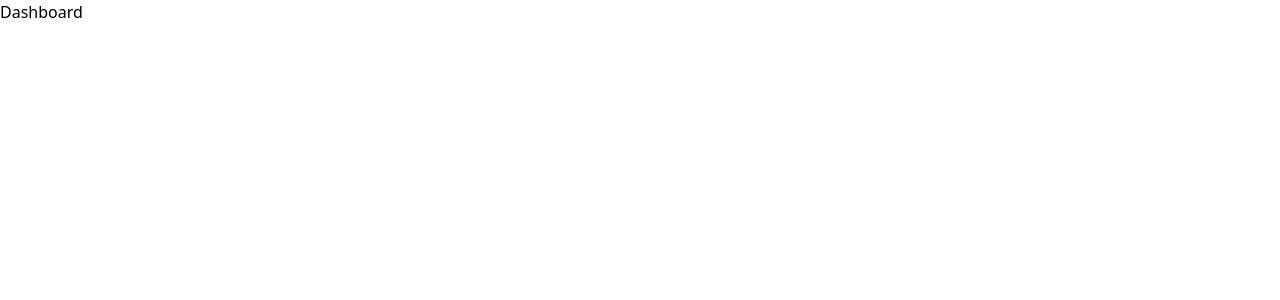
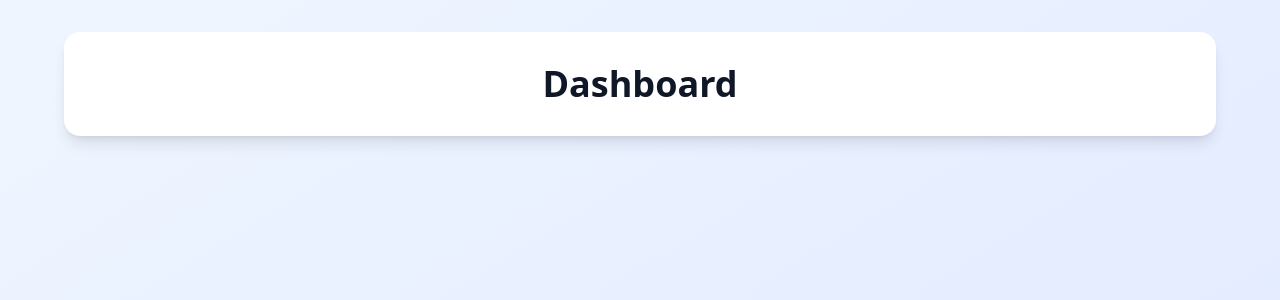
Before and after one commit to mnraza-dev/NextJS_Mastery, a Next.js app in the folder demos/: page /dashboard in a window 1280 px wide. Shown: the top 300 px of the page. Built offline with nearby package versions, Linux system fonts and the light colour scheme.

Commit message:
Enhance dashboard layout with gradient background and improved styling

```diff
--- a/demos/src/app/dashboard/page.tsx
+++ b/demos/src/app/dashboard/page.tsx
@@ -1,9 +1,17 @@
-import React from 'react'
+import React from "react";
 
 const Dashboard = () => {
   return (
-    <div>Dashboard</div>
-  )
-}
+    <div className="p-8 bg-gradient-to-br from-blue-50 to-indigo-100 min-h-screen">
+      <div className="max-w-6xl bg-white rounded-2xl shadow-lg p-8 space-y-8  mx-auto">
+        <div className="flex flex-col items-center">
+          <h1 className="text-4xl mb-5 sm:mb-0 font-extrabold text-gray-900">
+            Dashboard
+          </h1>
+        </div>
+      </div>
+    </div>
+  );
+};
 
-export default Dashboard
+export default Dashboard;
```
